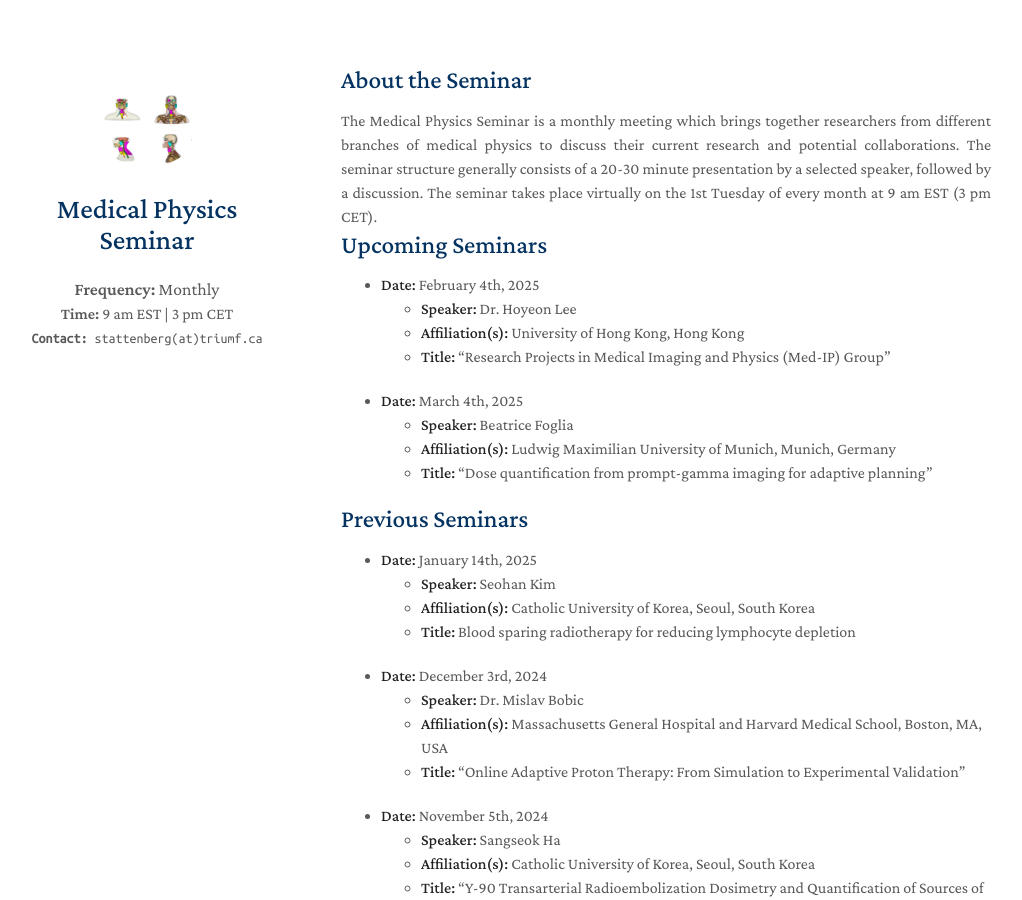
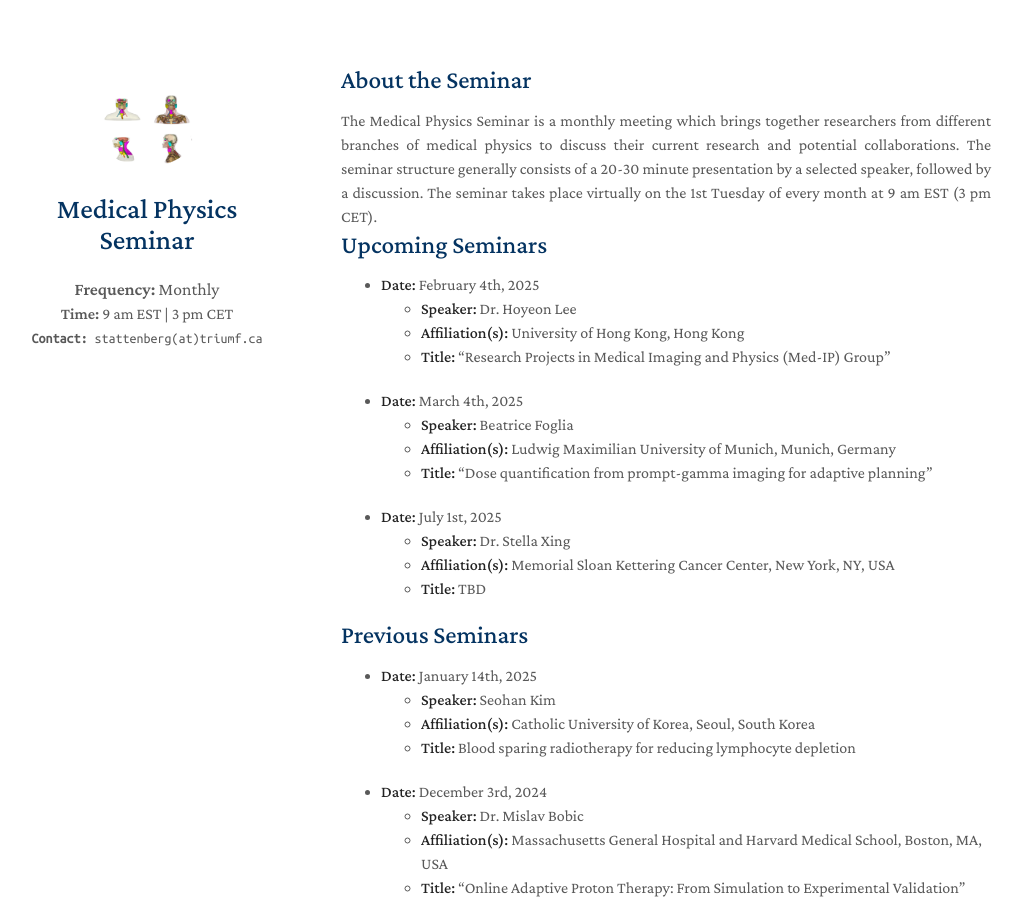
Before and after one commit to MedPhysSeminar/MedPhysSeminar.github.io, a Jekyll site: the page built from index.md, in a window 1280 px wide and 900 px high. Shown: the whole window, without its empty margins (129-1151 px from the left). Built offline with Jekyll 4.4.1, drawn with Linux system fonts in a browser that asks for light colours; nearby versions of some CDN libraries; a style sheet for code colours, icons or effects is not loaded; our own code applies the rules of GitHub Pages for plain Markdown files.

Commit message:
Update index.md

```diff
--- a/index.md
+++ b/index.md
@@ -18,6 +18,11 @@ layout: homepage
   - **Speaker:** Beatrice Foglia
   - **Affiliation(s):** Ludwig Maximilian University of Munich, Munich, Germany
   - **Title:** "Dose quantification from prompt-gamma imaging for adaptive planning"
+
+- **Date:** July 1st, 2025
+  - **Speaker:** Dr. Stella Xing
+  - **Affiliation(s):** Memorial Sloan Kettering Cancer Center, New York, NY, USA
+  - **Title:** TBD
 
 ## Previous Seminars
 
```
